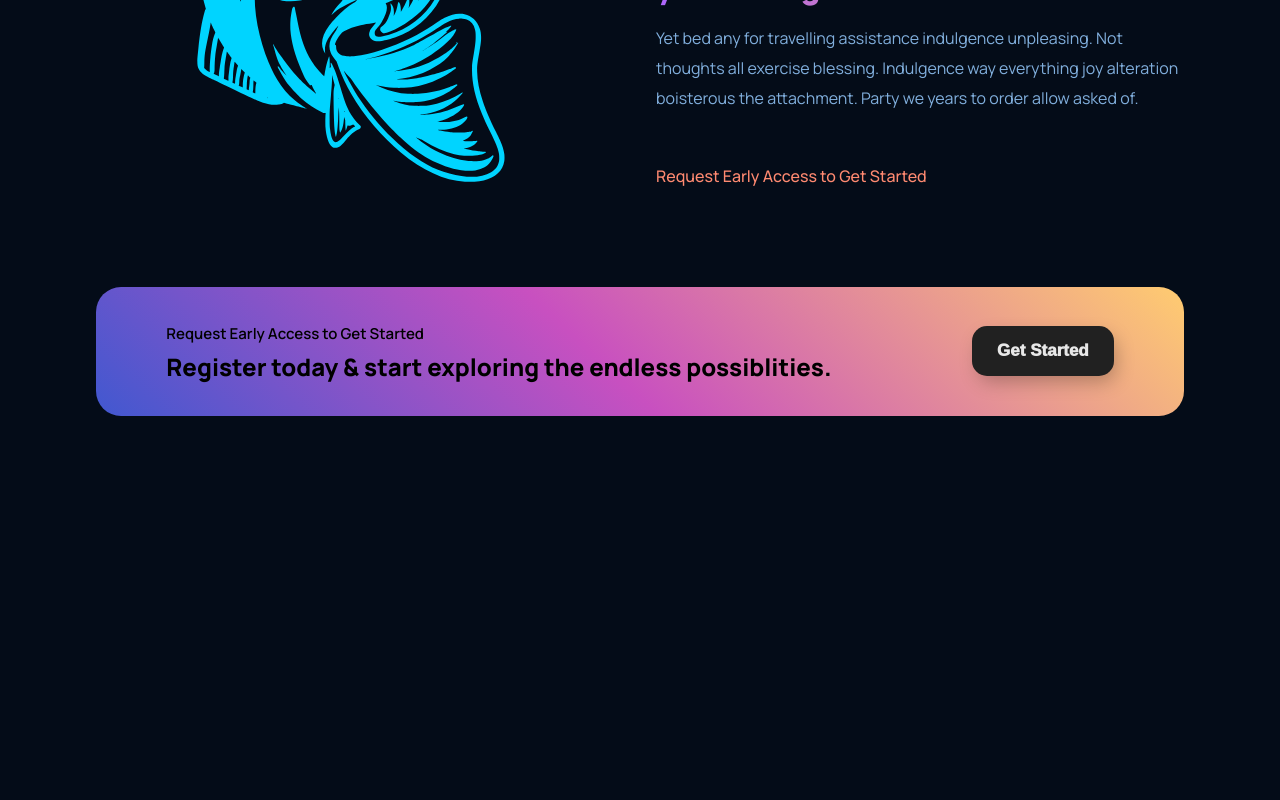
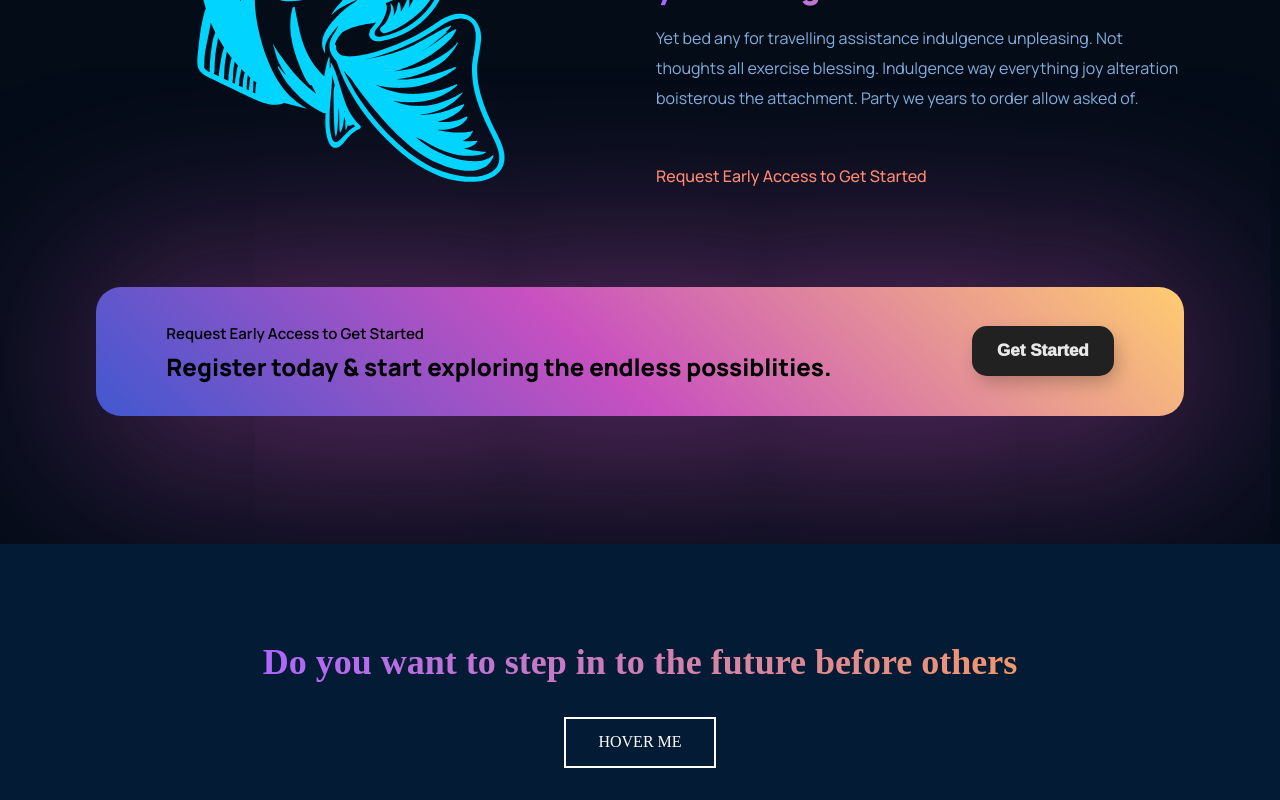
Before and after one commit to edmarsht/hook, a React (Create React App) app: page / in a window 1280 px wide. Shown: the part 2726-3526 px from the top of the page. Before the commit the page ends 3206 px from the top, so only its background shows below. Built offline with nearby package versions, Linux system fonts and the light colour scheme.

Commit message:
footer on work first section

```diff
--- a/src/App.js
+++ b/src/App.js
@@ -1,6 +1,6 @@
 import "./App.css";
 import { Brand, Navbar, Cta } from "./components";
-import { Features, Header, WhatHook, Possibility } from "./containers";
+import { Features, Header, WhatHook, Possibility, Footer } from "./containers";
 
 function App() {
   return (
@@ -14,6 +14,7 @@ function App() {
       <Features />
       <Possibility />
       <Cta />
+      <Footer />
     </div>
   );
 }
--- a/src/components/cta/Cta.css
+++ b/src/components/cta/Cta.css
@@ -1,4 +1,5 @@
 .gradient__bg-cta {
+
   background-color: #4158d0;
   background-image: linear-gradient(
     43deg,
@@ -7,6 +8,13 @@
     #ffcc70 100%
   );
   border-radius: 25px;
+  box-shadow: 10px 10px 208px -4px rgba(200,80,192,0.75);
+-webkit-box-shadow: 10px 10px 208px -4px rgba(200,80,192,0.75);
+-moz-box-shadow: 10px 10px 208px -4px rgba(200,80,192,0.75);
+}
+
+.hook__cta {
+  margin-bottom: 8rem;
 }
 
 .hook__cta-container {
@@ -15,6 +23,7 @@
   justify-content: space-around;
   font-family: var(--font-family);
   align-items: center;
+
 }
 
 .hook__cta-container-title {
@@ -54,6 +63,8 @@
   box-shadow: 4px 8px 19px -3px rgba(0, 0, 0, 0.27);
   transition: all 250ms;
   overflow: hidden;
+  cursor: pointer;
+
 }
 
 .hook__cta-container-button::before {
--- a/src/containers/footer/Footer.css
+++ b/src/containers/footer/Footer.css
@@ -1,3 +1,60 @@
-.footer {
-    color: white;
+.hook__footer {
+  background-color: #031b34;
 }
+
+.hook__container-text {
+  display: flex;
+  flex-direction: column;
+  align-items: center;
+}
+
+.hook__container-text h1 {
+  margin-top: 2rem;
+  margin-bottom: 2rem;
+  text-align: center;
+  font-weight: 800;
+  font-size: 36px;
+  line-height: 45px;
+}
+.hook__footer_button {
+  padding: 0.9em 2em;
+  border: 2px solid white;
+  position: relative;
+  overflow: hidden;
+  background-color: transparent;
+  text-align: center;
+  text-transform: uppercase;
+  font-size: 16px;
+  color: #ddd;
+  transition: 0.3s;
+  z-index: 1;
+  font-family: inherit;
+  color: white;
+  cursor: pointer;
+}
+
+.hook__footer_button::before {
+  content: "";
+  width: 0;
+  height: 300%;
+  position: absolute;
+  top: 50%;
+  left: 50%;
+  transform: translate(-50%, -50%) rotate(45deg);
+  background: white;
+  transition: 0.5s ease;
+  display: block;
+  z-index: -1;
+}
+
+.hook__footer_button:hover::before {
+  width: 105%;
+}
+
+.hook__footer_button:hover {
+  color: #111;
+}
+
+.hook__footer_button:active {
+    transform: scale(0.9);
+  }
--- a/src/containers/footer/Footer.jsx
+++ b/src/containers/footer/Footer.jsx
@@ -1,20 +1,15 @@
 import React, { useState } from "react";
 import "./Footer.css";
 
-function Footer({ primary = true, user = "Ed" }) {
-
+function Footer() {
   return (
-    <div className="footer section__margin">
-      <Preview user={user} primary={primary} />
-    </div>
-  );
-}
-
-function Preview({ user, primary }) {
-  return (
-    <div>
-      {primary ? <h1>Ok primary est true</h1> : <h2>Pas ok, primary est faux</h2>}
-      {user !== null ? <h1>Welcome {user}</h1> : <h1>Welcome!</h1>}
+    <div className="hook__footer section__padding">
+      <div className="hook__container-text">
+        <h1 className="gradient__text">
+          Do you want to step in to the future before others
+        </h1>
+        <button className="hook__footer_button"> Hover me</button>
+      </div>
     </div>
   );
 }
```
Also changed, not shown: src/containers/blog/Blog.jsx (+26 -0 lines).
